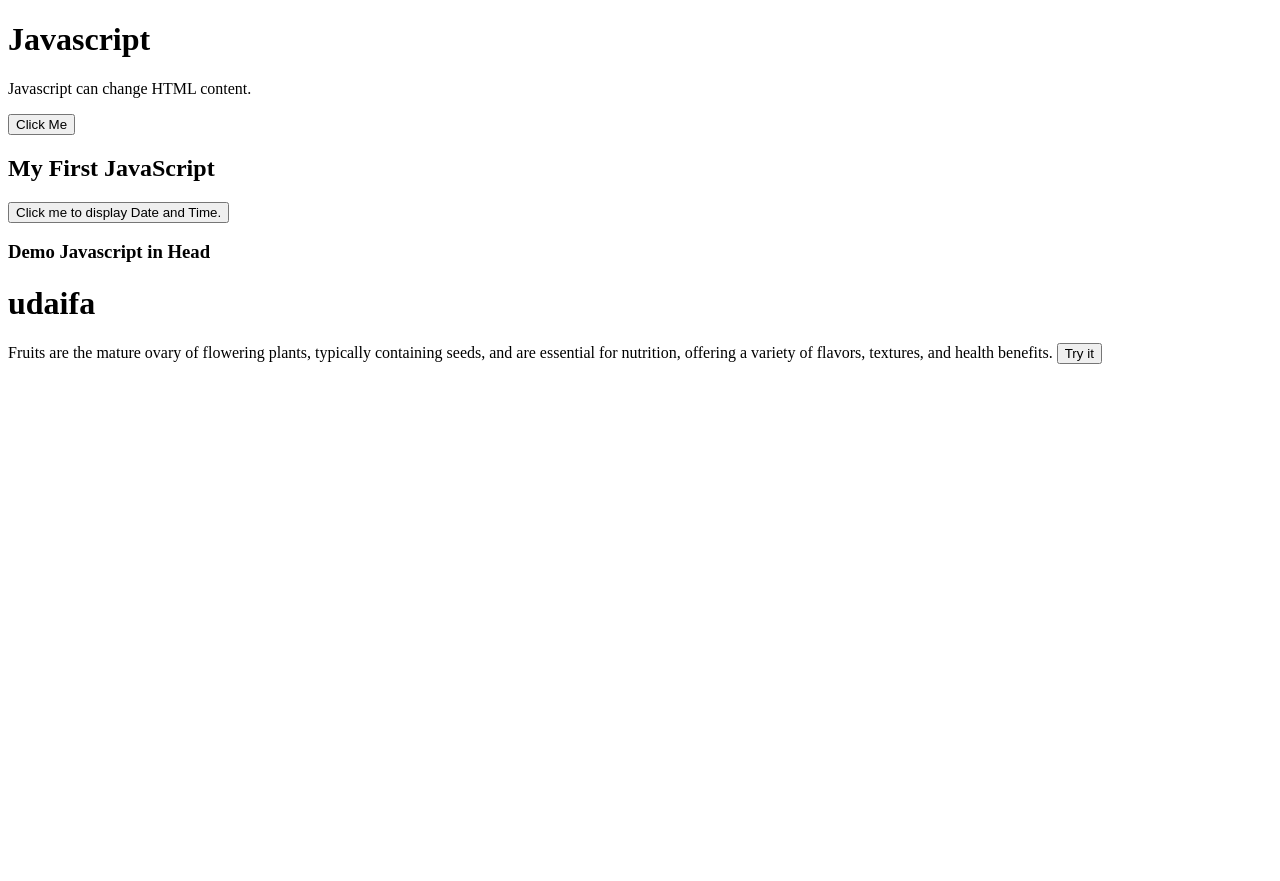
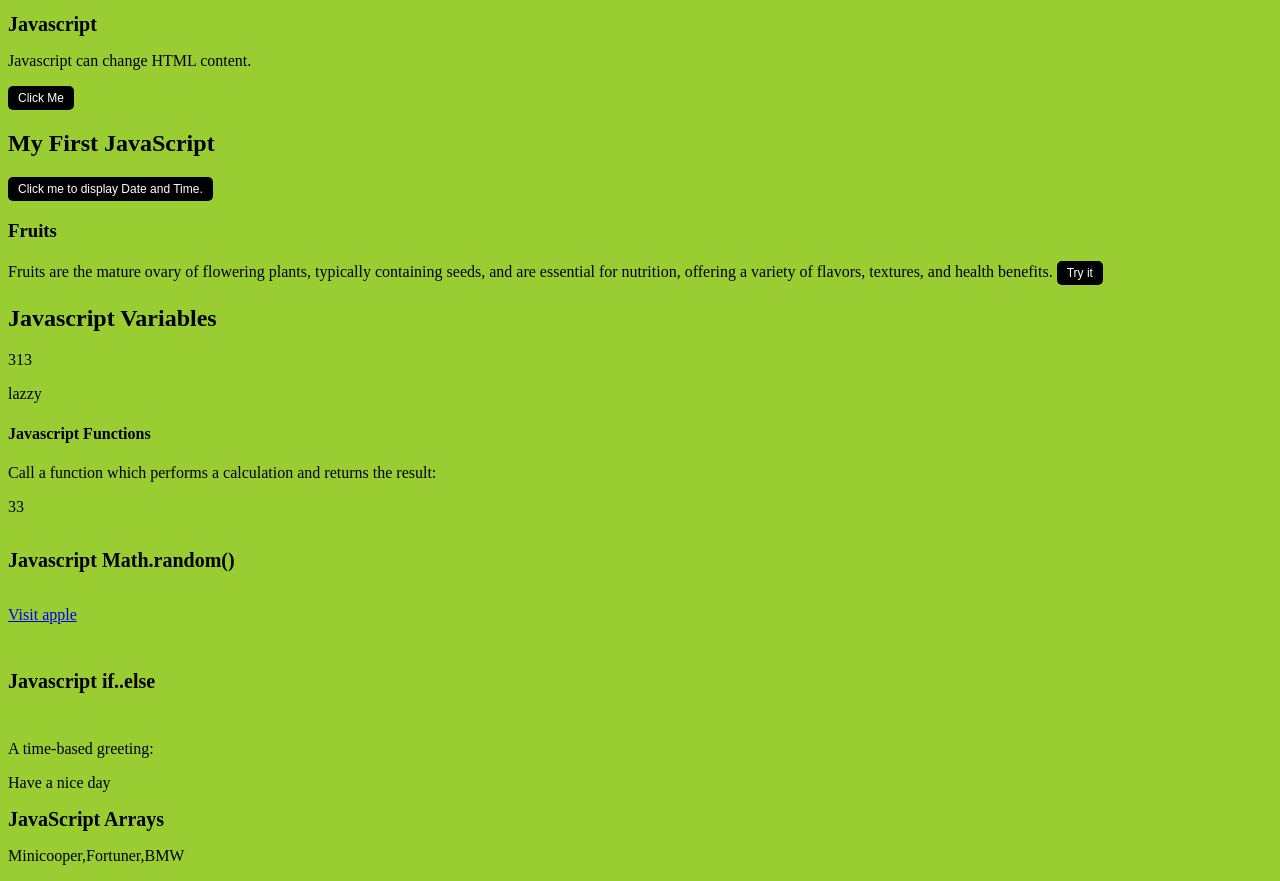
Before and after one commit to udaifa123/udaifa, a plain HTML site: page index.html in a window 1280 px wide. Before the commit the page ends 800 px from the top, so only its background shows below. Drawn offline with Linux system fonts and the light colour scheme.

Commit message:
udaifa123

```diff
--- a/index.html
+++ b/index.html
@@ -6,27 +6,111 @@
     <meta charset="UTF-8">
     <meta name="viewport" content="width=device-width, initial-scale=1.0">
     <title>Document</title>
+    <style>
+        body{
+            background-color:yellowgreen;
+            color:black;
+        }
+        button{
+            color:white;
+            background-color:black;
+            padding:5px 10px;
+            border:none;
+            border-radius:5px;
+            cursor:pointer;
+            font-size:12px;
+        }
+        button:hover{
+            background-color:darkblue;
+            transform:scale(1.1);
+        }
+        h5,h6,h1{
+            font-size:20px;
+
+        }
 
 
-<h1> Javascript</h1>
+    </style>
+
+
+
+
+   <h1>Javascript</h1>
 
    <p id="demo">Javascript can change HTML content.</p>
-   <button type="button"onclick='document.getElementById("demo").innerHTML="Hello JavaSceipt"'>Click Me</button>
+   <button type="button"onclick='document.getElementById("demo").innerHTML="Hello JavaScript"'>Click Me</button>
    <h2>My First JavaScript</h2>
    <button type="button"onclick="document.getElementById('demo').innerHTML=Date()">Click me to display Date and Time.</button>
    <p1 id="demo"></p1>
    <script>
-    function myFunction(){
-        document.getElementById("demo").innerHTML="paragraph changed.";
 
-    }
+
    </script>
 
 
-   <h3>Demo Javascript in Head</h3>
-   <h1>udaifa</h1>
+
+   <h3>Fruits</h3>
    <p2 id="demo">Fruits are the mature ovary of flowering plants, typically containing seeds, and are essential for nutrition, offering a variety of flavors, textures, and health benefits.</p2>
-   <button type="button"onclick="myFunction()">Try it</button>
+   <button type="button"onclick='document.getElementById("demo").innerHTML="paragraph changed"'>Try it</button>
+   <h2>Javascript Variables</h2>
+   </script>
+   <p id="demoX"></p>
+   <p id="demoY"></p>
+   <script>
+    let x=3+"13";
+    let y="la"+"zzy";
+    document.getElementById("demoX").innerHTML=x;
+    document.getElementById("demoY").innerHTML=y;
+   </script>
+   <h4>Javascript Functions</h4>
+   <p>Call a function which performs a calculation and returns the result:</p>
+   <p id="demo1"></p>
+   <script>
+    function myFunction(p1,p2){
+        return p1*p2;
+    }
+    let result=myFunction(11,3);
+    document.getElementById("demo1").innerHTML=result;
+
+   </script>
+   <h5>Javascript Math.random()</h5>
+   <p id="demo2"></p>
+   <script>
+    let text;
+    if(Math.random()<0.5){
+        text="<a href'https://www.apple.com/in/'>Visit apple</a>";
+    }else{
+        text="<a href='https://www.apple.com/in/'>Visit apple</a>";
+    }
+    document.getElementById("demo2").innerHTML=text;
+   </script>
+   <h6>Javascript if..else</h6>
+   <p>A time-based greeting:</p>
+   <p id="demo3"></p>
+   <script>
+    const time=new Date().getHours();
+    let greeting;
+    if(time<10){
+        greeting="Good morning";
+    }else if(time<20){
+        greeting="Have a nice day";
+    }else{
+        greeting="Good day";
+    }
+    document.getElementById("demo3").innerHTML=greeting;
+   </script>
+   <h1>JavaScript Arrays</h1>
+   <p id="demo4"></p>
+   <script>
+    const cars=["Minicooper","Fortuner","BMW"];
+    document.getElementById("demo4").innerHTML=cars;
+   </script>
+
+
+
+
+
+
 
 </body>
 </html>
```
Also changed, not shown: script.js (line endings or trailing spaces).
